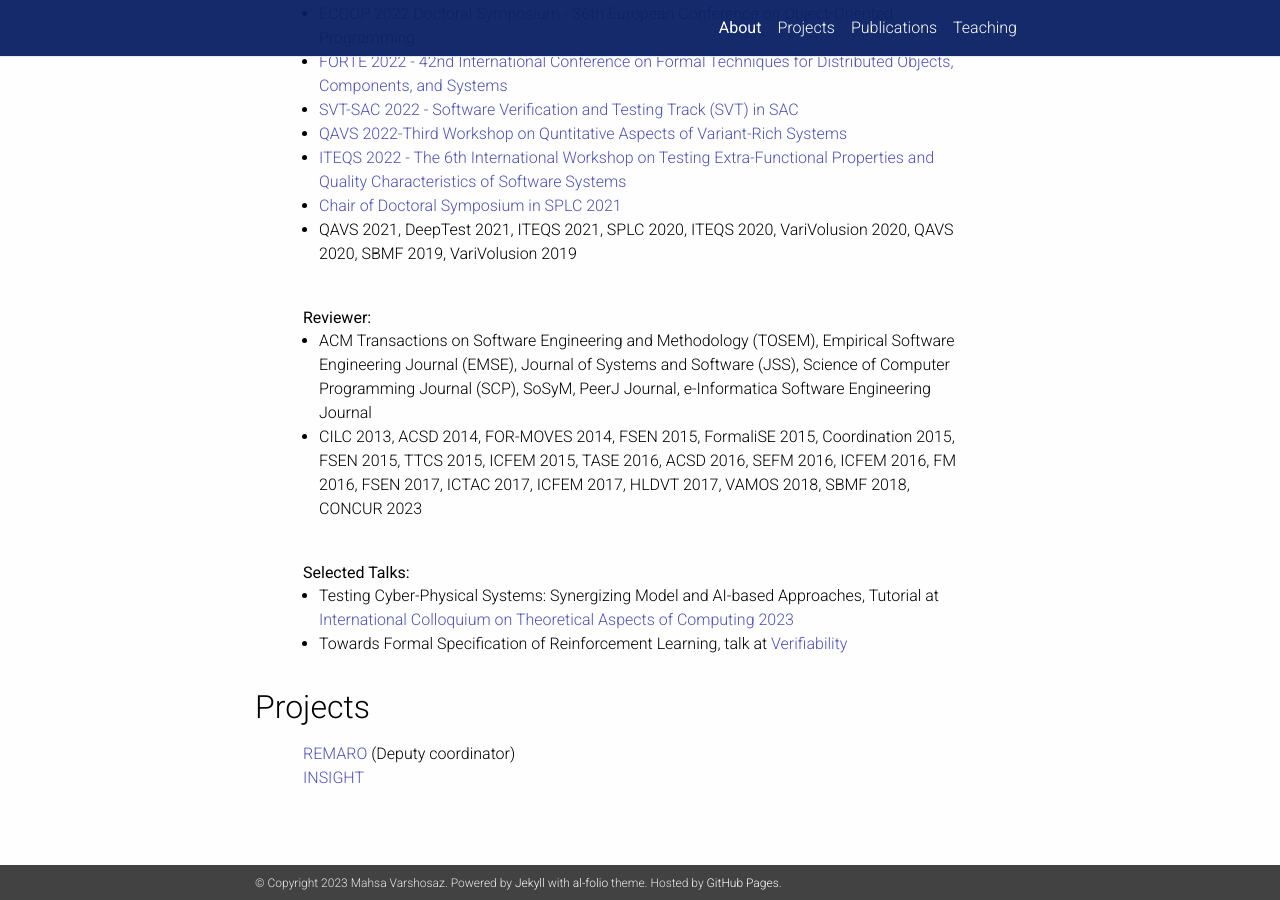
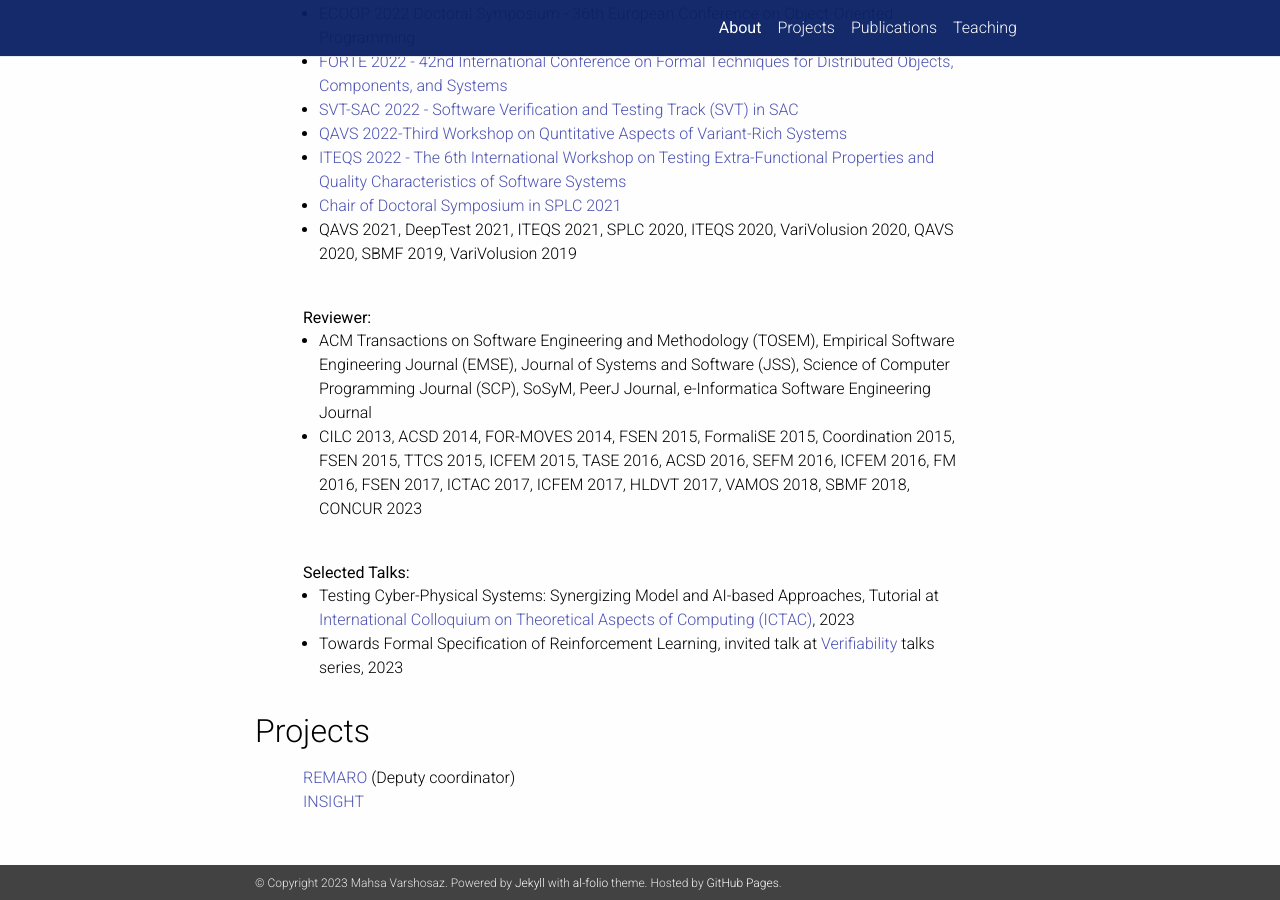
Before and after one commit to MahsaVarsh/MahsaVarsh.github.io, a Jekyll site: the page built from _pages/about.md, in a window 1280 px wide and 900 px high, scrolled down 966 px. Built offline with Jekyll 4.4.1, drawn with Linux system fonts in a browser that asks for light colours; nearby versions of some CDN libraries; a style sheet for code colours, icons or effects is not loaded.

Commit message:
adding talks

```diff
--- a/_includes/service.html
+++ b/_includes/service.html
@@ -36,7 +36,7 @@
   <br>
    <b style="margin:1rem;padding-left:2rem;padding-right:2rem; margin-top: -1px;">Selected Talks:</b>
    <ul style="margin:1rem;padding-left:3rem;padding-right:2rem; margin-top: -1px;">
-  <li>Testing Cyber-Physical Systems: Synergizing Model and AI-based Approaches, Tutorial at <a href="https://ictac2023.compsust.utec.edu.pe/tutorials/">International Colloquium on Theoretical Aspects of Computing 2023</a> </li>
-  <li>Towards Formal Specification of Reinforcement Learning, talk at <a href="https://verifiability.org/events/">Verifiability</a></li>
+  <li>Testing Cyber-Physical Systems: Synergizing Model and AI-based Approaches, Tutorial at <a href="https://ictac2023.compsust.utec.edu.pe/">International Colloquium on Theoretical Aspects of Computing (ICTAC)</a>, 2023 </li>
+  <li>Towards Formal Specification of Reinforcement Learning, invited talk at <a href="https://verifiability.org/">Verifiability</a> talks series, 2023</li>
   </ul>
 </div>
```
Also changed, not shown: 1 other file.
